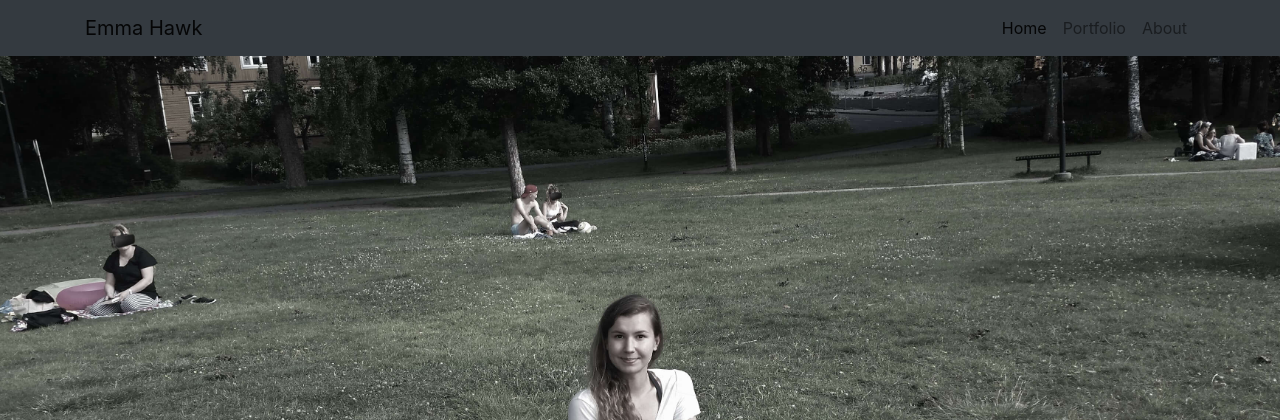
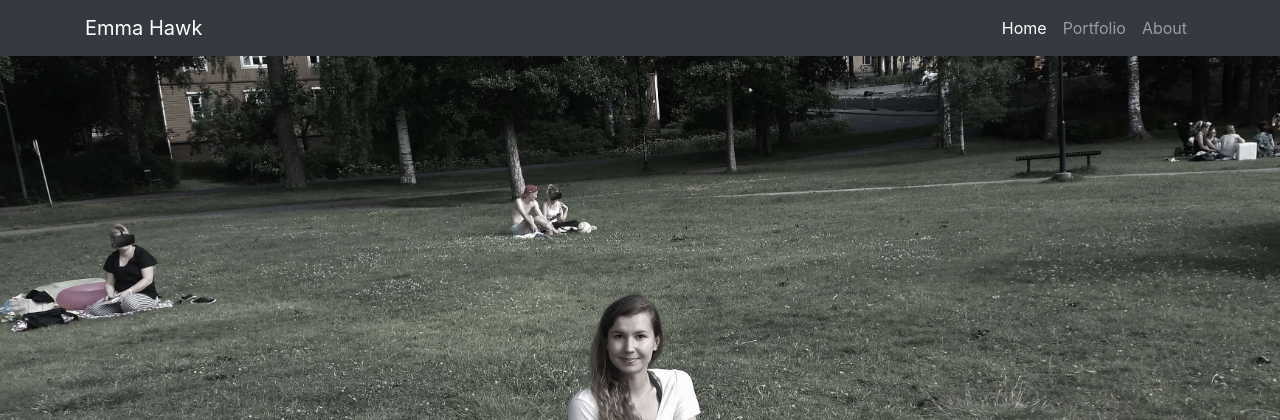
Before and after one commit to emmahawk/hawkspace, a web app: file assets/index.html in a window 1280 px wide. Shown: the top 420 px of the page. Run offline with its HTML, style and script files only (its server is not run), Linux system fonts and the light colour scheme.

Commit message:
fixed the dark colors for the top navigation bar on the index

```diff
--- a/assets/index.html
+++ b/assets/index.html
@@ -15,6 +15,7 @@
 
     <!-- Custom styles for this template -->
     <link href="css/the-big-picture.css" rel="stylesheet">
+    <link href="styles/custom.css" rel="stylesheet">
 
     <style>
       body{ margin: 0; }
@@ -24,8 +25,8 @@
 
   <body>
 
-    Navigation
-    <nav class="navbar navbar-expand-lg navbar-light bg-dark fixed-top">
+    <!-- Navigation -->
+    <nav class="navbar navbar-expand-lg navbar-dark bg-dark fixed-top">
       <div class="container">
         <a class="navbar-brand" href="#">Emma Hawk</a>
         <button class="navbar-toggler" type="button" data-toggle="collapse" data-target="#navbarResponsive" aria-controls="navbarResponsive" aria-expanded="false" aria-label="Toggle navigation">
--- a/assets/styles/custom.css
+++ b/assets/styles/custom.css
@@ -5,9 +5,13 @@
  */
 
 body {
-    background: url('http://placehold.it/1920x1080') no-repeat center center fixed;
+    background: url('../images/sitting_on_grass.jpg') no-repeat center center fixed;
     -webkit-background-size: cover;
     -moz-background-size: cover;
     background-size: cover;
     -o-background-size: cover;
 }
+
+.navbar {
+	color: red;
+}
```
